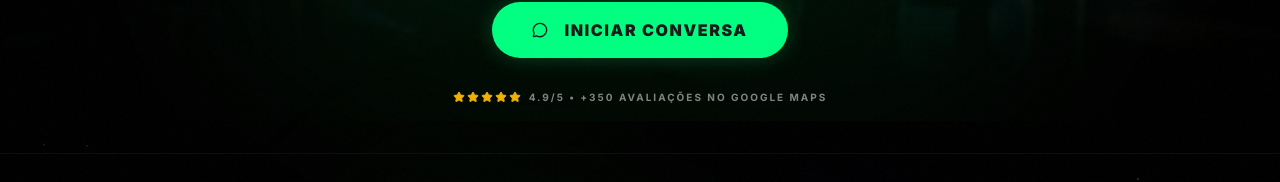
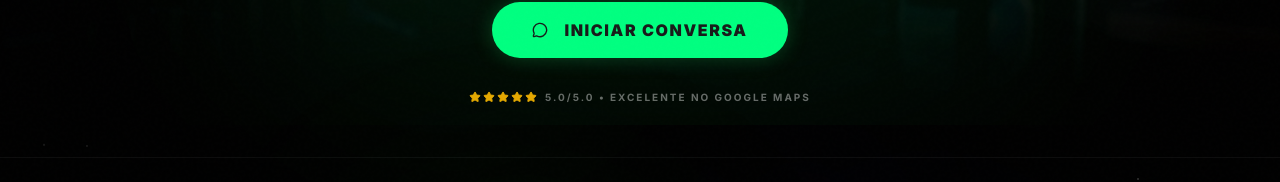
Before and after one commit to wheslancardoso/lp_wfix_2, a Next.js app: page / in a window 1280 px wide. Shown: the part 402-584 px from the top of the page. Built offline with nearby package versions, Linux system fonts and the light colour scheme.

Commit message:
feat: integra prova social real do google maps no hero

```diff
--- a/src/app/page.tsx
+++ b/src/app/page.tsx
@@ -123,16 +123,21 @@ export default function Home() {
             </AnimateIn>
 
             <AnimateIn delay={0.5}>
-              <div className="flex items-center justify-center gap-2 mt-4 text-white/50 text-[9px] md:text-[10px] font-bold uppercase tracking-[0.2em] pointer-events-none">
-                <div className="flex items-center gap-0.5 text-yellow-500">
+              <a
+                href="https://g.page/r/CSEBt1JqKDjlEBM/review"
+                target="_blank"
+                rel="noopener noreferrer"
+                className="inline-flex items-center justify-center gap-2 mt-4 text-white/40 hover:text-white/70 text-[9px] md:text-[10px] font-bold uppercase tracking-[0.2em] transition-colors duration-300"
+              >
+                <div className="flex items-center gap-0.5 text-yellow-500 animate-pulse">
                   <Star className="w-3 h-3 fill-current" />
                   <Star className="w-3 h-3 fill-current" />
                   <Star className="w-3 h-3 fill-current" />
                   <Star className="w-3 h-3 fill-current" />
                   <Star className="w-3 h-3 fill-current" />
                 </div>
-                <span>4.9/5 • +350 avaliações no google maps</span>
-              </div>
+                <span>5.0/5.0 • Excelente no Google Maps</span>
+              </a>
             </AnimateIn>
 
           </div>
```
Also changed, not shown: 1 other file (tests, documents, lock files or other folders).
